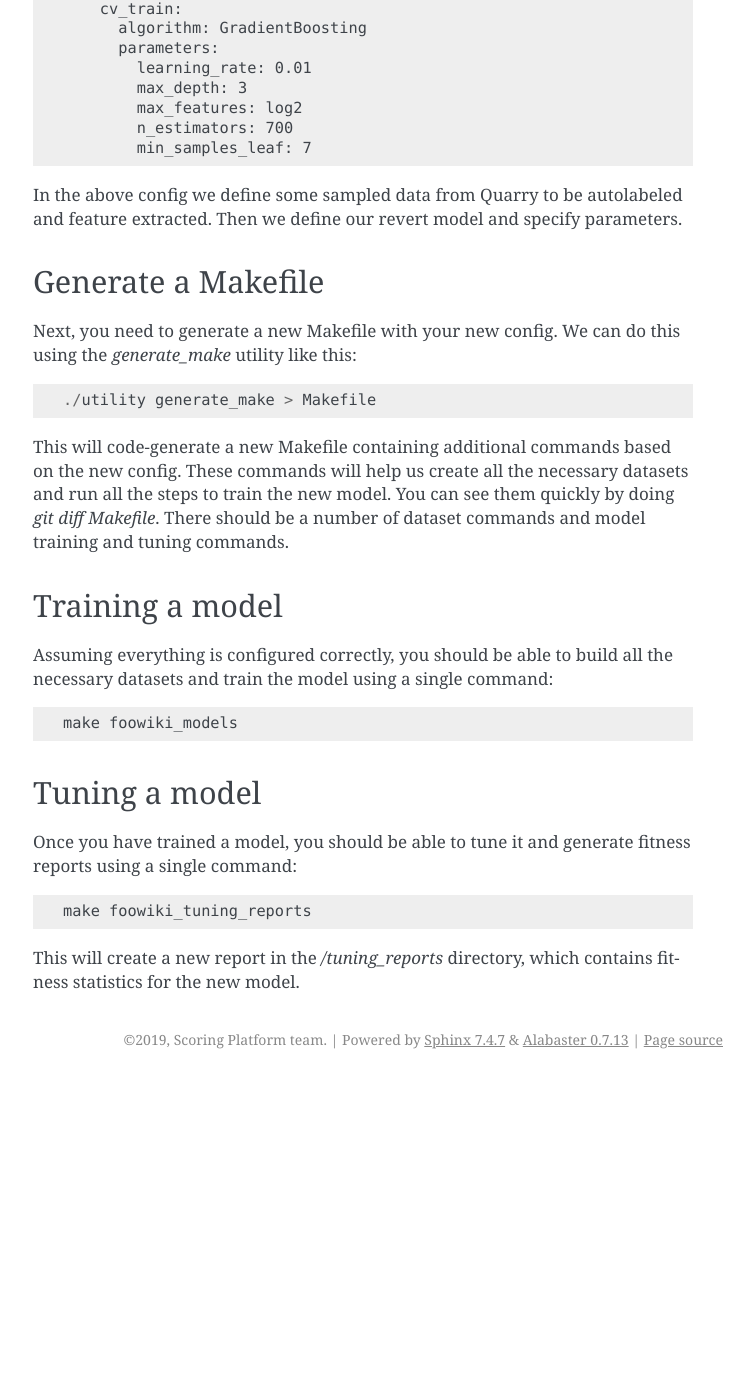
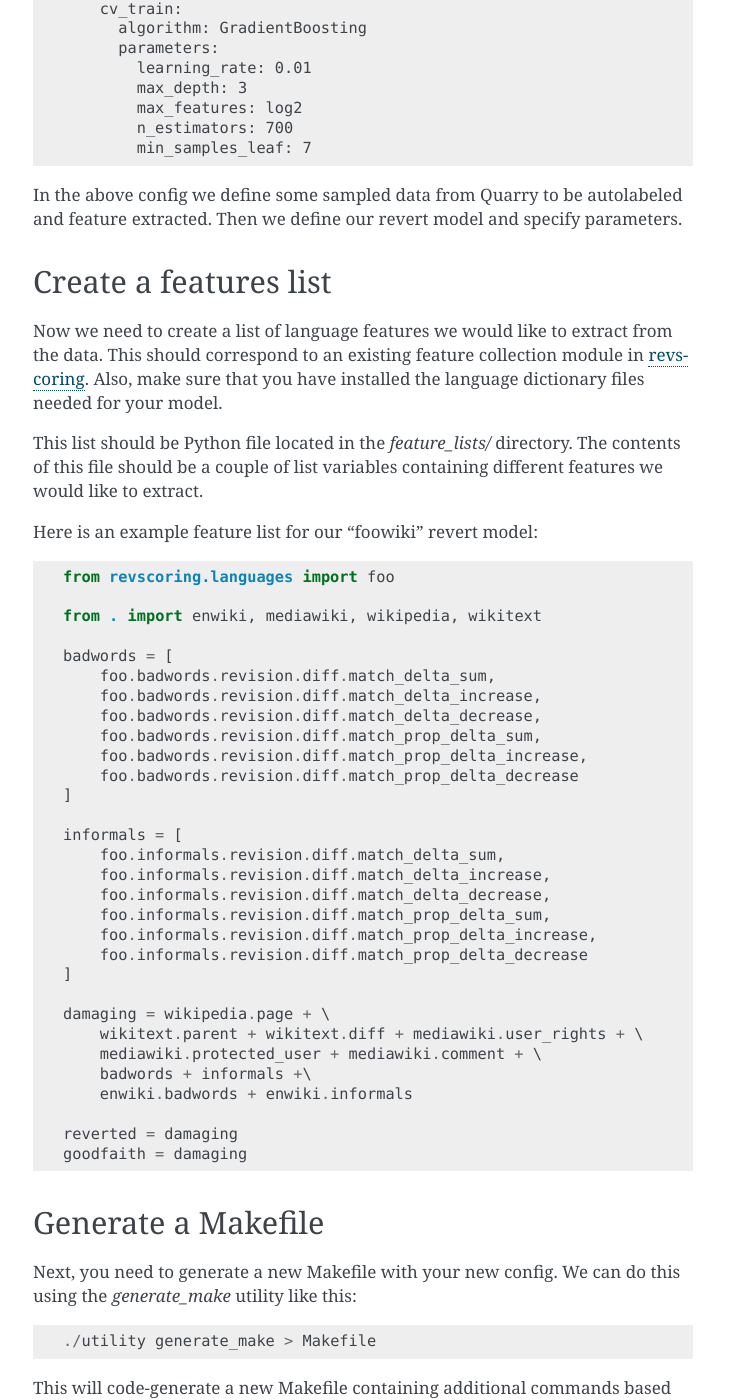
Before and after one commit to wikimedia/editquality, a Sphinx documentation site: the page built from docs/tutorials/train_model.rst, in a window 1280 px wide and 1400 px high, scrolled down 1122 px. Shown: the whole window, without its empty margins (387-1140 px from the left). Built offline with Sphinx 7.4.7, drawn with Linux system fonts in a browser that asks for light colours; the version number could not be read and is left out; before the commit the page ends 2201 px from its top, so only the background shows below that; some of the changed text lies outside the part shown.

Commit message:
add feature list info to training tutorial

```diff
--- a/docs/tutorials/train_model.rst
+++ b/docs/tutorials/train_model.rst
@@ -62,6 +62,51 @@ Example config::
 In the above config we define some sampled data from Quarry to be autolabeled
 and feature extracted. Then we define our revert model and specify parameters.
 
+Create a features list
+-----------------------
+Now  we need to create a list of language features we would like to extract
+from the data. This should correspond to an existing feature collection module in
+`revscoring <https://pythonhosted.org/revscoring/#language-support>`_. Also, make
+sure that you have installed the language dictionary files needed for your
+model.
+
+This list should be Python file located in the `feature_lists/` directory. The
+contents of this file should be a couple of list variables containing different features we would like to extract.
+
+Here is an example feature list for our "foowiki" revert model::
+
+    from revscoring.languages import foo
+
+    from . import enwiki, mediawiki, wikipedia, wikitext
+
+    badwords = [
+        foo.badwords.revision.diff.match_delta_sum,
+        foo.badwords.revision.diff.match_delta_increase,
+        foo.badwords.revision.diff.match_delta_decrease,
+        foo.badwords.revision.diff.match_prop_delta_sum,
+        foo.badwords.revision.diff.match_prop_delta_increase,
+        foo.badwords.revision.diff.match_prop_delta_decrease
+    ]
+
+    informals = [
+        foo.informals.revision.diff.match_delta_sum,
+        foo.informals.revision.diff.match_delta_increase,
+        foo.informals.revision.diff.match_delta_decrease,
+        foo.informals.revision.diff.match_prop_delta_sum,
+        foo.informals.revision.diff.match_prop_delta_increase,
+        foo.informals.revision.diff.match_prop_delta_decrease
+    ]
+
+    damaging = wikipedia.page + \
+        wikitext.parent + wikitext.diff + mediawiki.user_rights + \
+        mediawiki.protected_user + mediawiki.comment + \
+        badwords + informals +\
+        enwiki.badwords + enwiki.informals
+
+    reverted = damaging
+    goodfaith = damaging
+
+
 Generate a Makefile
 --------------------
 
```
